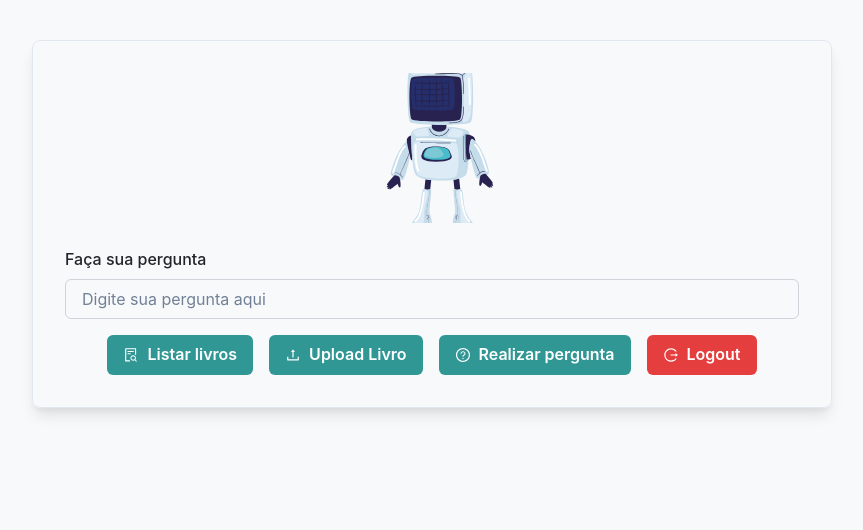
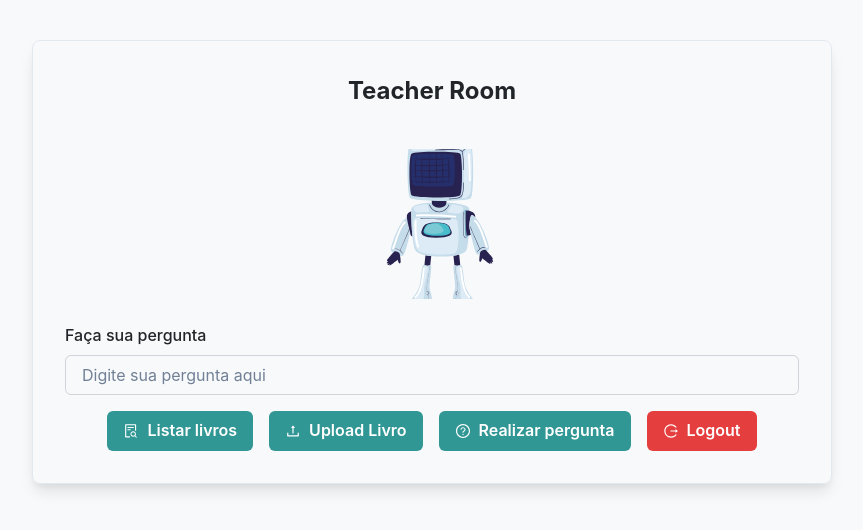
Before and after one commit to hgo19/your-teacher, a React (Vite) app in the folder frontend/: page /teacher-room in a window 1280 px wide. Shown: the top 530 px of the page, without its empty margins (208-1071 px from the left). Built offline with nearby package versions, Linux system fonts and the light colour scheme; no server answers.

Commit message:
feat: add teacher room title

```diff
--- a/frontend/src/pages/teacher-room/TeacherRoom.tsx
+++ b/frontend/src/pages/teacher-room/TeacherRoom.tsx
@@ -104,6 +104,12 @@ const TeacherRoom: React.FC = () => {
       boxShadow="lg"
     >
       <Center mb="6">
+        <Text fontSize="2xl" fontWeight="bold" mb="4">
+          Teacher Room
+        </Text>
+      </Center>
+
+      <Center mb="6">
         <HStack spacing="4" align="start">
           <Image
             src="/teacher.svg"
```
